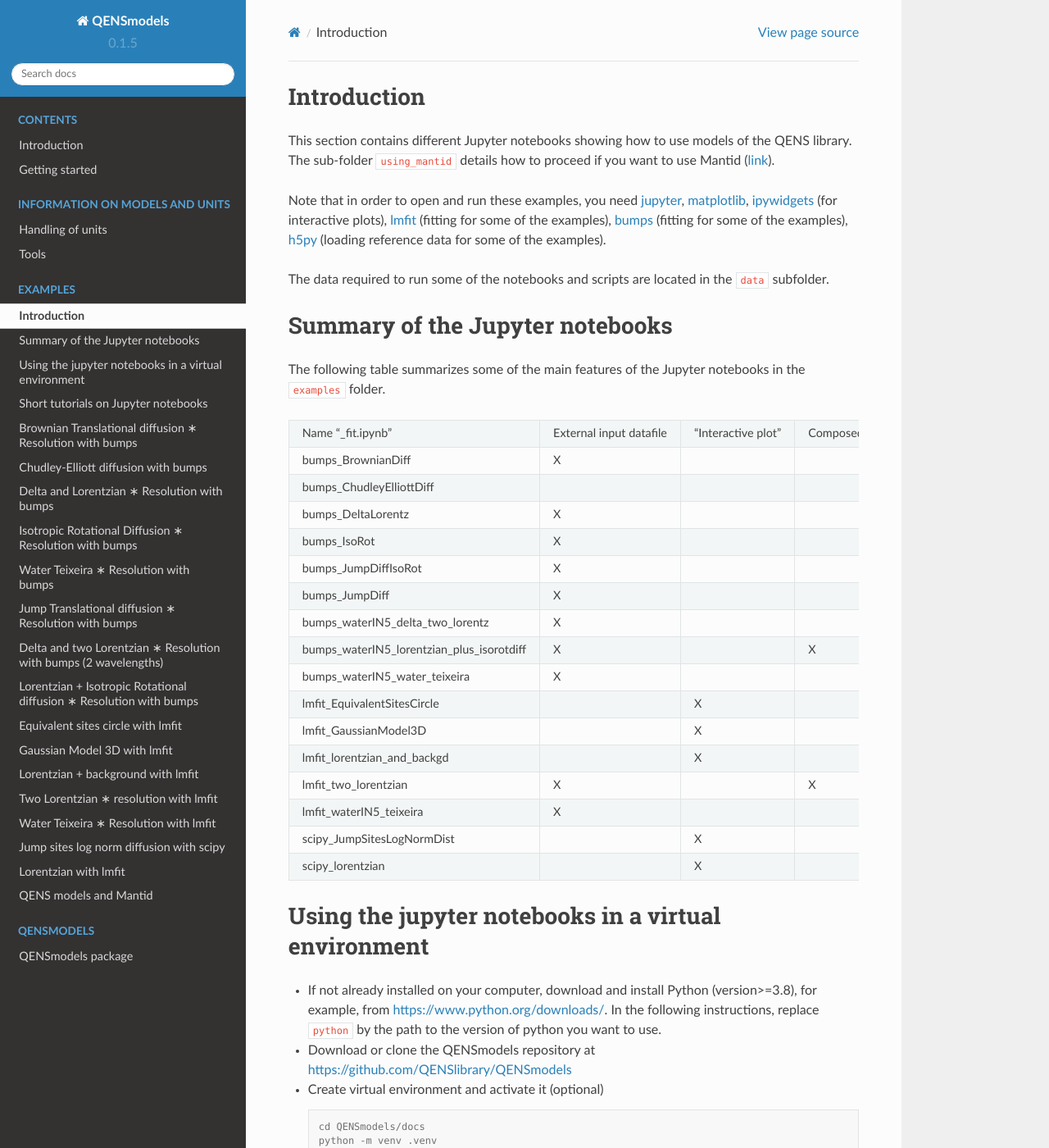
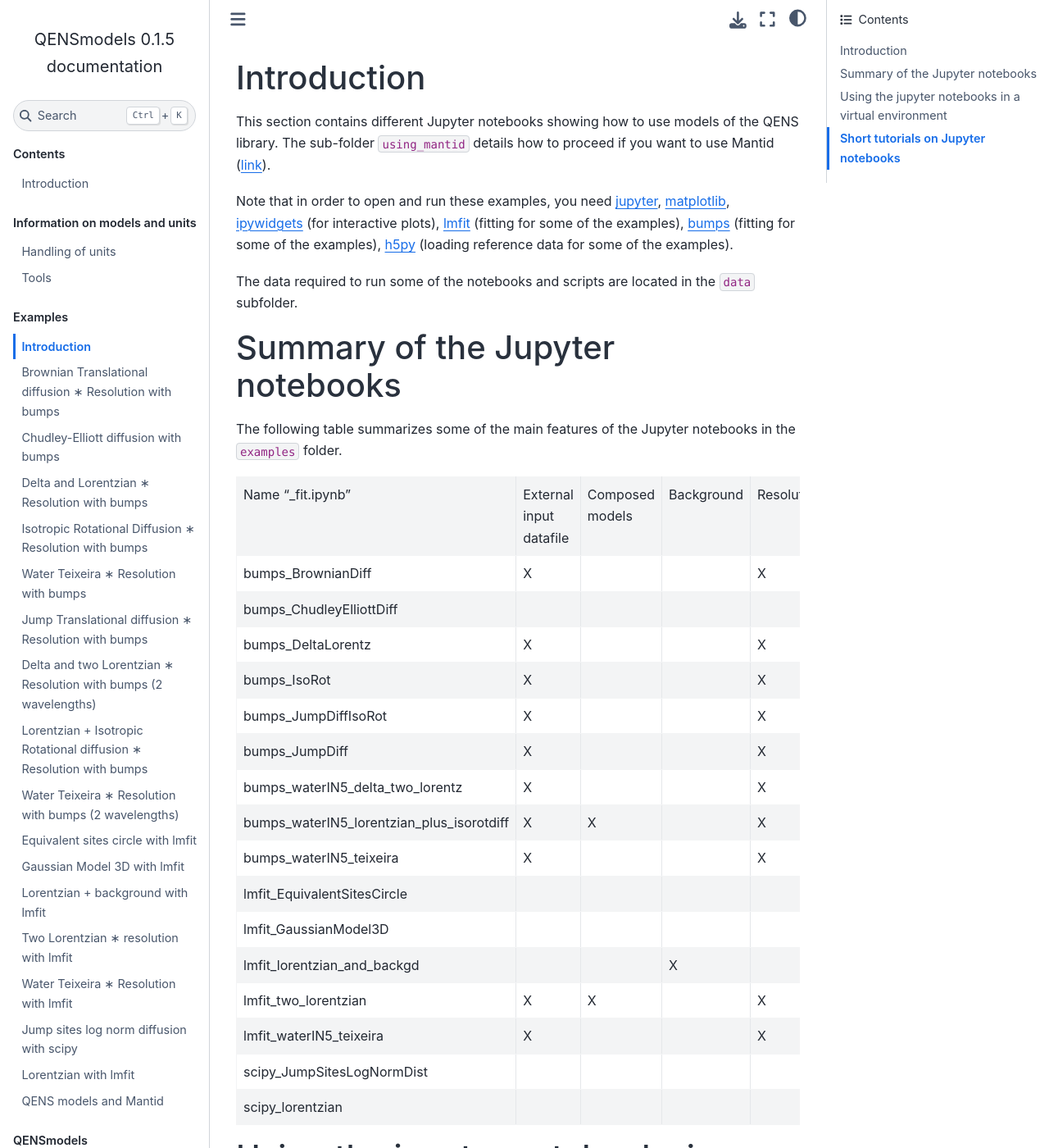
Before and after one commit to celinedurniak/test_nbsphinx, a Sphinx documentation site: the page built from docs/examples/README.rst, in a window 1280 px wide and 1400 px high. Shown: the whole window at 82% size. Built offline with Sphinx 7.4.7 and the Sphinx Book theme 1.1.4, drawn with Linux system fonts in a browser that asks for light colours; pages that are not in the unit, such as notebooks, are missing from menus; some of the changed text lies outside the part shown.

Commit message:
Minor editing

```diff
--- a/docs/conf.py
+++ b/docs/conf.py
@@ -101,7 +101,8 @@ exclude_patterns = ['_build', 'Thumbs.db', '.DS_Store', '**.ipynb_checkpoints']
 # The theme to use for HTML and HTML Help pages.  See the documentation for
 # a list of builtin themes.
 #
-html_theme = 'sphinx_rtd_theme'
+# html_theme = 'sphinx_rtd_theme'
+html_theme = 'sphinx_book_theme'
 
 # Theme options are theme-specific and customize the look and feel of a theme
 # further.  For a list of options available for each theme, see the
--- a/docs/examples/README.rst
+++ b/docs/examples/README.rst
@@ -24,41 +24,42 @@ Summary of the Jupyter notebooks
 The following table summarizes some of the main features of the Jupyter notebooks in the
 ``examples`` folder.
 
-+-------------------------------------------+-------------------------+--------------------+-----------------+------------+------------+
-| Name "_fit.ipynb"                         | External input datafile | "Interactive plot" | Composed models | Background | Resolution |
-+-------------------------------------------+-------------------------+--------------------+-----------------+------------+------------+
-| bumps_BrownianDiff                        | X                       |                    |                 |            | X          |
-+-------------------------------------------+-------------------------+--------------------+-----------------+------------+------------+
-| bumps_ChudleyElliottDiff                  |                         |                    |                 |            |            |
-+-------------------------------------------+-------------------------+--------------------+-----------------+------------+------------+
-| bumps_DeltaLorentz                        | X                       |                    |                 |            | X          |
-+-------------------------------------------+-------------------------+--------------------+-----------------+------------+------------+
-| bumps_IsoRot                              | X                       |                    |                 |            | X          |
-+-------------------------------------------+-------------------------+--------------------+-----------------+------------+------------+
-| bumps_JumpDiffIsoRot                      | X                       |                    |                 |            | X          |
-+-------------------------------------------+-------------------------+--------------------+-----------------+------------+------------+
-| bumps_JumpDiff                            | X                       |                    |                 |            | X          |
-+-------------------------------------------+-------------------------+--------------------+-----------------+------------+------------+
-| bumps_waterIN5_delta_two_lorentz          | X                       |                    |                 |            | X          |
-+-------------------------------------------+-------------------------+--------------------+-----------------+------------+------------+
-| bumps_waterIN5_lorentzian_plus_isorotdiff | X                       |                    | X               |            | X          |
-+-------------------------------------------+-------------------------+--------------------+-----------------+------------+------------+
-| bumps_waterIN5_water_teixeira             | X                       |                    |                 |            | X          |
-+-------------------------------------------+-------------------------+--------------------+-----------------+------------+------------+
-| lmfit_EquivalentSitesCircle               |                         | X                  |                 |            |            |
-+-------------------------------------------+-------------------------+--------------------+-----------------+------------+------------+
-| lmfit_GaussianModel3D                     |                         | X                  |                 |            |            |
-+-------------------------------------------+-------------------------+--------------------+-----------------+------------+------------+
-| lmfit_lorentzian_and_backgd               |                         | X                  |                 | X          |            |
-+-------------------------------------------+-------------------------+--------------------+-----------------+------------+------------+
-| lmfit_two_lorentzian                      | X                       |                    | X               |            | X          |
-+-------------------------------------------+-------------------------+--------------------+-----------------+------------+------------+
-| lmfit_waterIN5_teixeira                   | X                       |                    |                 |            | X          |
-+-------------------------------------------+-------------------------+--------------------+-----------------+------------+------------+
-| scipy_JumpSitesLogNormDist                |                         | X                  |                 |            |            |
-+-------------------------------------------+-------------------------+--------------------+-----------------+------------+------------+
-| scipy_lorentzian                          |                         | X                  |                 |            |            |
-+-------------------------------------------+-------------------------+--------------------+-----------------+------------+------------+
++-------------------------------------------+----------------+----------+------------+------------+
+| Name "_fit.ipynb"                         | External input | Composed | Background | Resolution |
+|                                           | datafile       | models   |            |            |
++-------------------------------------------+----------------+----------+------------+------------+
+| bumps_BrownianDiff                        | X              |          |            | X          |
++-------------------------------------------+----------------+----------+------------+------------+
+| bumps_ChudleyElliottDiff                  |                |          |            |            |
++-------------------------------------------+----------------+----------+------------+------------+
+| bumps_DeltaLorentz                        | X              |          |            | X          |
++-------------------------------------------+----------------+----------+------------+------------+
+| bumps_IsoRot                              | X              |          |            | X          |
++-------------------------------------------+----------------+----------+------------+------------+
+| bumps_JumpDiffIsoRot                      | X              |          |            | X          |
++-------------------------------------------+----------------+----------+------------+------------+
+| bumps_JumpDiff                            | X              |          |            | X          |
++-------------------------------------------+----------------+----------+------------+------------+
+| bumps_waterIN5_delta_two_lorentz          | X              |          |            | X          |
++-------------------------------------------+----------------+----------+------------+------------+
+| bumps_waterIN5_lorentzian_plus_isorotdiff | X              | X        |            | X          |
++-------------------------------------------+----------------+----------+------------+------------+
+| bumps_waterIN5_teixeira                   | X              |          |            | X          |
++-------------------------------------------+----------------+----------+------------+------------+
+| lmfit_EquivalentSitesCircle               |                |          |            |            |
++-------------------------------------------+----------------+----------+------------+------------+
+| lmfit_GaussianModel3D                     |                |          |            |            |
++-------------------------------------------+----------------+----------+------------+------------+
+| lmfit_lorentzian_and_backgd               |                |          | X          |            |
++-------------------------------------------+----------------+----------+------------+------------+
+| lmfit_two_lorentzian                      | X              | X        |            | X          |
++-------------------------------------------+----------------+----------+------------+------------+
+| lmfit_waterIN5_teixeira                   | X              |          |            | X          |
++-------------------------------------------+----------------+----------+------------+------------+
+| scipy_JumpSitesLogNormDist                |                |          |            |            |
++-------------------------------------------+----------------+----------+------------+------------+
+| scipy_lorentzian                          |                |          |            |            |
++-------------------------------------------+----------------+----------+------------+------------+
 
 
 Using the jupyter notebooks in a virtual environment
@@ -76,7 +77,21 @@ Using the jupyter notebooks in a virtual environment
 
       cd QENSmodels/docs
       python -m venv .venv
-      source .venv/bin/activate
+
+  To activate your virtual environment
+    - on Unix or MacOS
+
+      .. code-block:: console
+
+         python -m venv .venv
+         source .venv/bin/activate
+
+    - on Windows
+
+      .. code-block:: console
+
+          python -m venv .venv
+          .\.venv\Scripts\activate
 
 - Upgrade pip (optional)
 
--- a/docs/index.rst
+++ b/docs/index.rst
@@ -32,7 +32,7 @@ Welcome to QENSmodels's documentation!
    examples/bumps_JumpDiff_fit
    examples/bumps_waterIN5_delta_two_lorentz_fit
    examples/bumps_waterIN5_lorentzian_plus_isorotdiff_fit
-   examples/bumps_waterIN5_water_teixeira_fit
+   examples/bumps_waterIN5_teixeira_fit
    examples/lmfit_EquivalentSitesCircle_fit
    examples/lmfit_GaussianModel3D_fit
    examples/lmfit_lorentzian_and_backgd_fit
```
Also changed, not shown: other parts of docs/examples/README.rst (+2 -6 lines), docs/handling_units.rst (+18 -16 lines), 1 other file.
